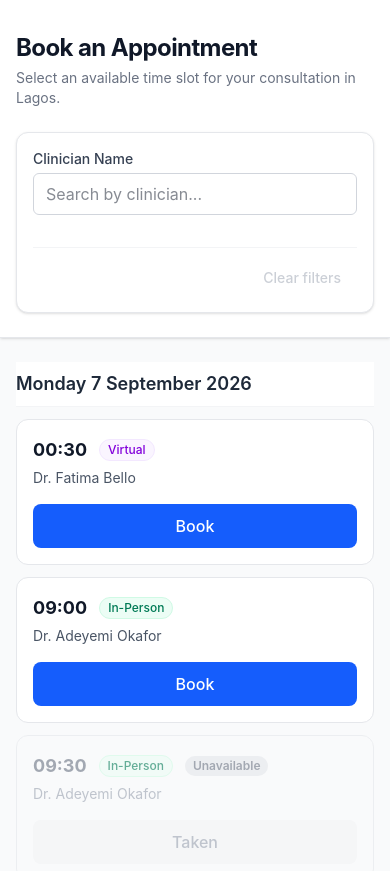
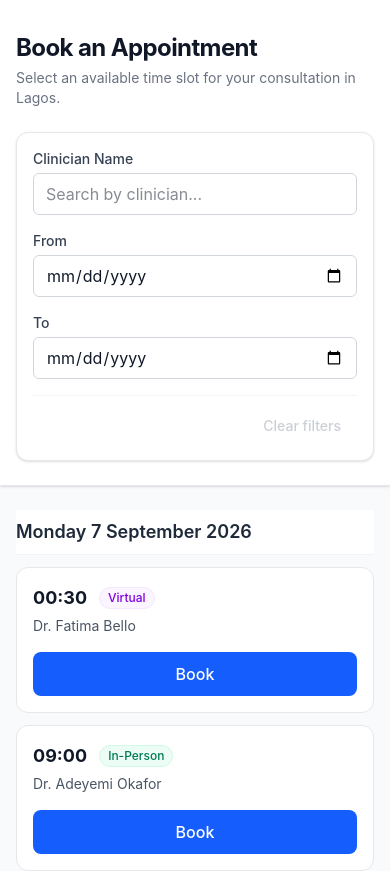
Before and after one commit to Isioma20/appointment-slot-booker, a React (Vite) app: page / in a window 390 px wide. Shown: the top 871 px of the page. Built offline with nearby package versions, Linux system fonts and the light colour scheme.

Commit message:
fix: prevent mobile date input overflow in filter bar

```diff
--- a/src/components/FilterBar.tsx
+++ b/src/components/FilterBar.tsx
@@ -31,7 +31,7 @@ export const FilterBar: React.FC<FilterBarProps> = ({
       </h2>
 
       <div className="flex flex-col md:flex-row gap-4 w-full min-w-0">
-        <div className="flex-[5] w-full min-w-0 basis-0">
+        <div className="flex-[5] w-full min-w-0">
           <label
             htmlFor="clinician-search"
             className="block text-sm font-medium text-gray-700 mb-1"
@@ -48,8 +48,8 @@ export const FilterBar: React.FC<FilterBarProps> = ({
           />
         </div>
 
-        <div className="flex-[7] flex flex-col sm:flex-row gap-4 w-full min-w-0 basis-0 overflow-hidden">
-          <div className="flex-1 w-full min-w-0 basis-0 overflow-hidden">
+        <div className="flex-[7] flex flex-col sm:flex-row gap-4 w-full min-w-0">
+          <div className="flex-1 w-full min-w-0 overflow-hidden">
             <label
               htmlFor="start-date"
               className="block text-sm font-medium text-gray-700 mb-1"
@@ -65,7 +65,7 @@ export const FilterBar: React.FC<FilterBarProps> = ({
             />
           </div>
 
-          <div className="flex-1 w-full min-w-0 basis-0 overflow-hidden">
+          <div className="flex-1 w-full min-w-0 overflow-hidden">
             <label
               htmlFor="end-date"
               className="block text-sm font-medium text-gray-700 mb-1"
```
